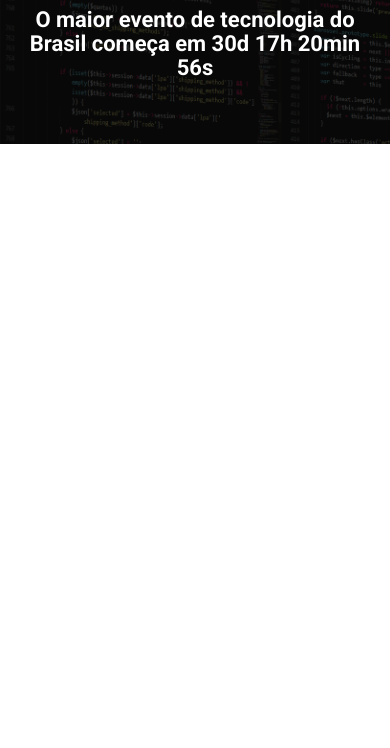
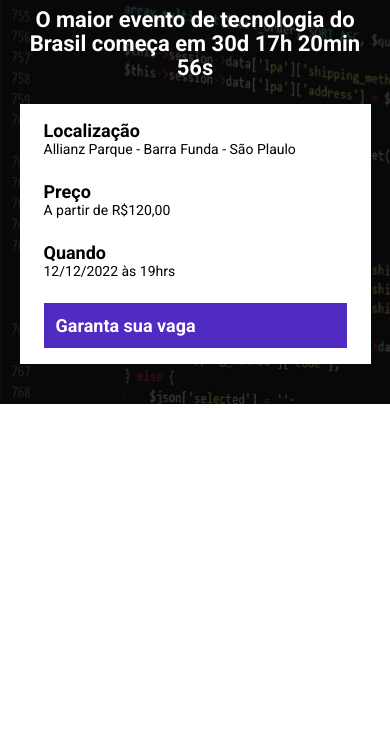
Before and after one commit to IsraelAraujo70/ebac_tech_talks, a website built with Parcel: page src/index.html in a window 390 px wide. Shown: the part 96-844 px from the top of the page. Built offline with nearby package versions, Linux system fonts and the light colour scheme.

Commit message:
Terminado o hero e criação de componentes

```diff
--- a/src/index.html
+++ b/src/index.html
@@ -16,10 +16,27 @@
             <p class="hero__text">
                 O maior evento de tecnologia do Brasil começa em 30d 17h 20min 56s
             </p>
+            <div class="infos-bar">
+                <ul class="infos-bar__infos">
+                    <li class="infos-bar__infos__item">
+                        <b>Localização</b>
+                        Allianz Parque - Barra Funda - São Plaulo
+                    </li>
+                    <li class="infos-bar__infos__item">
+                        <b>Preço</b>
+                        A partir de R$120,00
+                    </li>
+                    <li class="infos-bar__infos__item">
+                        <b>Quando</b>
+                        12/12/2022 às 19hrs
+                    </li>
+                </ul>
+                <a href="" class="btn btn--primary">
+                    Garanta sua vaga
+                </a>
+            </div>
         </div>
     </header>
-
-
 
     <script src="scripts/main.js"></script>
 </body>
--- /dev/null
+++ b/src/styles/components/_buttons.scss
@@ -0,0 +1,21 @@
+.btn{
+    padding: 12px;
+    font-size: 18px;
+    font-weight: bold;
+    color: #fff;
+    text-decoration: none;
+    text-align: center;
+    white-space: nowrap;
+
+    &--primary{
+        background-color: #4F2AC3
+    }
+    @media (max-width:640px) {
+        display: block;
+        width: 100%;
+    }
+    @media (max-width:1024px) {
+        display: flex;
+        align-items: center;
+    }
+}
--- /dev/null
+++ b/src/styles/components/_infos_bar.scss
@@ -0,0 +1,34 @@
+.infos-bar{
+    padding: 16px 24px;
+    background-color: #fff;
+    display: flex;
+    justify-content: space-between;
+    &__infos{
+        display: flex;
+        gap: 40px;
+        &__item{
+            font-size: 14px;
+            color: #000;
+            b{
+                font-size: 18px;
+                display: block;
+            }
+        }
+    }
+    @media (max-width:640px) {
+        display: block;
+
+        &__infos{
+            display: block;
+            &__item{
+                margin-bottom:24px ;
+            }
+        }
+    }
+
+    @media (max-width:1024px) {
+        &__infos{
+            gap: 16px;
+        }
+    }
+}
--- a/src/styles/main.scss
+++ b/src/styles/main.scss
@@ -1,10 +1,13 @@
 @use 'hero';
+@use 'components/infos_bar';
+@use 'components/buttons';
 
 *{
     margin: 0;
     padding: 0;
     box-sizing: border-box;
     font-family: "Roboto", sans-serif;
+    list-style: none;
 }
 
 .container{
```
